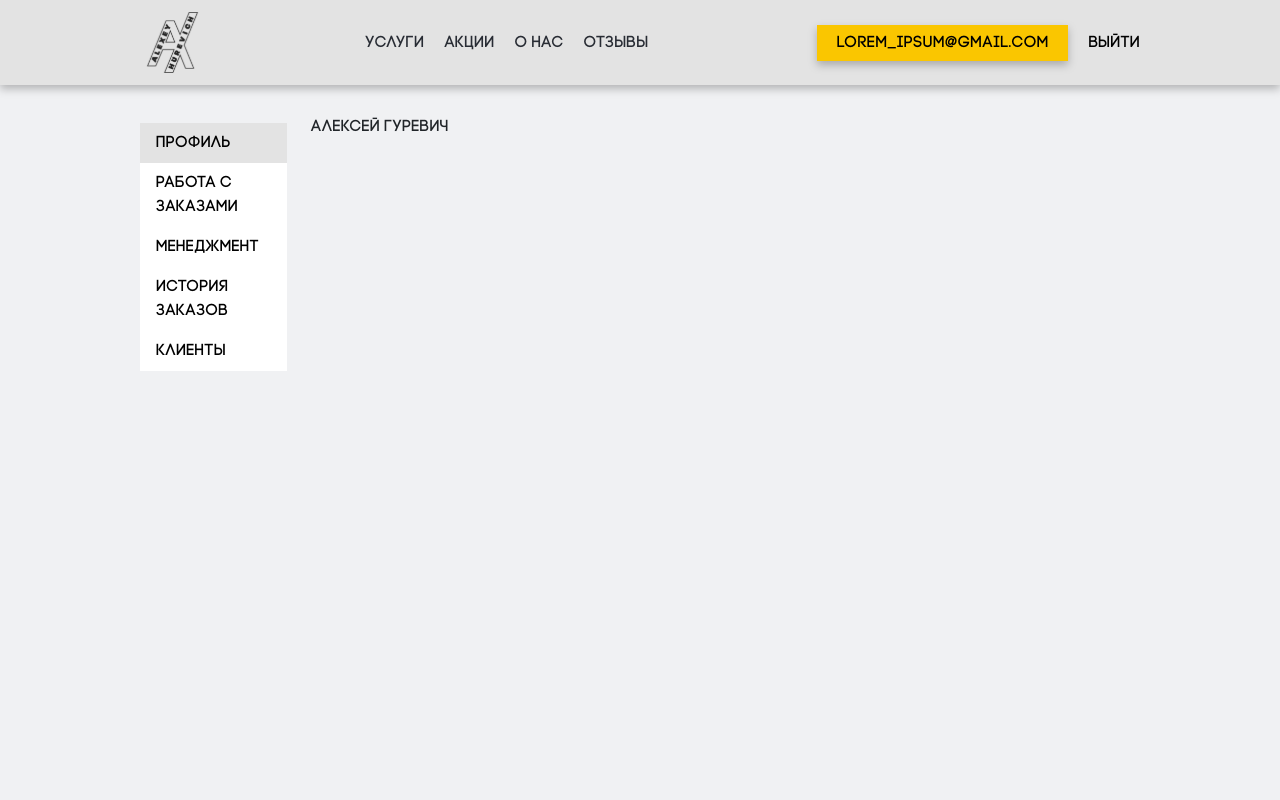
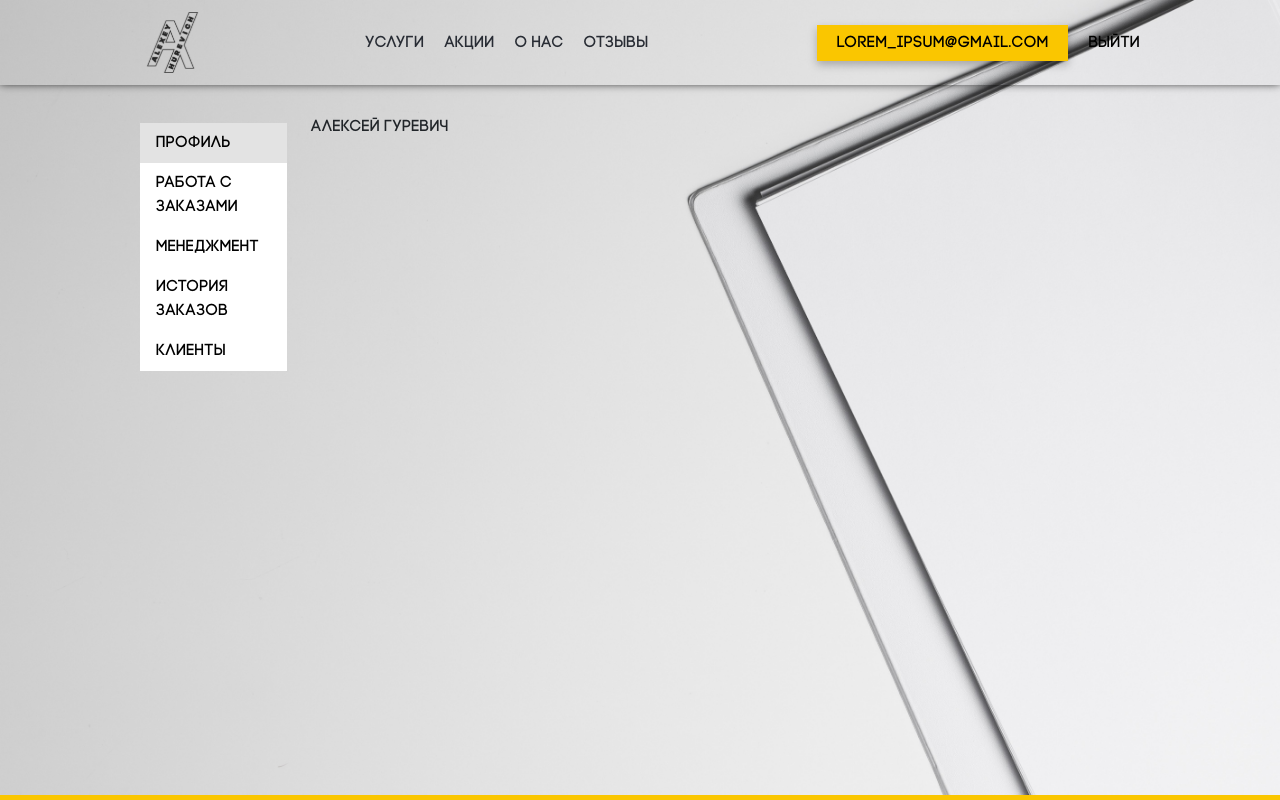
Before and after one commit to kukushkinaIra/raspr, a React (Create React App) app: page /admin in a window 1280 px wide. Shown: the top 800 px of the page. Built offline with nearby package versions, Linux system fonts and the light colour scheme.

Commit message:
add background image and change header style

```diff
--- a/src/App.css
+++ b/src/App.css
@@ -71,8 +71,8 @@ h2, h1 {
 /* navigation styles */
 
 nav {
-    background-color: #E3E3E3;
-    filter: drop-shadow(0px 4px 4px rgba(0, 0, 0, 0.25));
+    background-color: transparent;
+    box-shadow: 0 -2px 9px 0 black;
 }
 
 .container {
@@ -364,13 +364,14 @@ footer {
 }
 
 .user_container {
-    min-height: 100vh;
+    min-height: 85vh;
     margin-top: 30px;
 }
 
 .mainUser {
-    background-color: #F0F1F3;
     /* min-height: 100vh; */
+    background: url("images/light_back.jpg") no-repeat;
+    background-size: 100%;
 }
 
 #ledt-tabs-example-tab-first, #ledt-tabs-example-tab-second, #ledt-tabs-example-tab-third {
@@ -502,7 +503,7 @@ tbody *{
     font-weight: normal;
 }
 
-.profile_menu *{
+.profile_menu{
     font-family: Montserrat, sans-serif;
     font-size: 20px;
 }
--- a/src/components/user/parts/Main.jsx
+++ b/src/components/user/parts/Main.jsx
@@ -23,7 +23,7 @@ function Main(){
         <Container className="user_container">
             <Tab.Container id="ledt-tabs-example" defaultActiveKey="first">
                 <Row>
-                    <Col sm={2} className="profile_menu">
+                    <Col sm={2}>
                         <Nav variant="pills" className="flex-column mt-2 nav">
                             <Nav.Item className="tab_item_custom">
                                 <Nav.Link className="tab_link_custom" eventKey="first">
```
Also changed, not shown: src/images/light_back.jpg (added).
